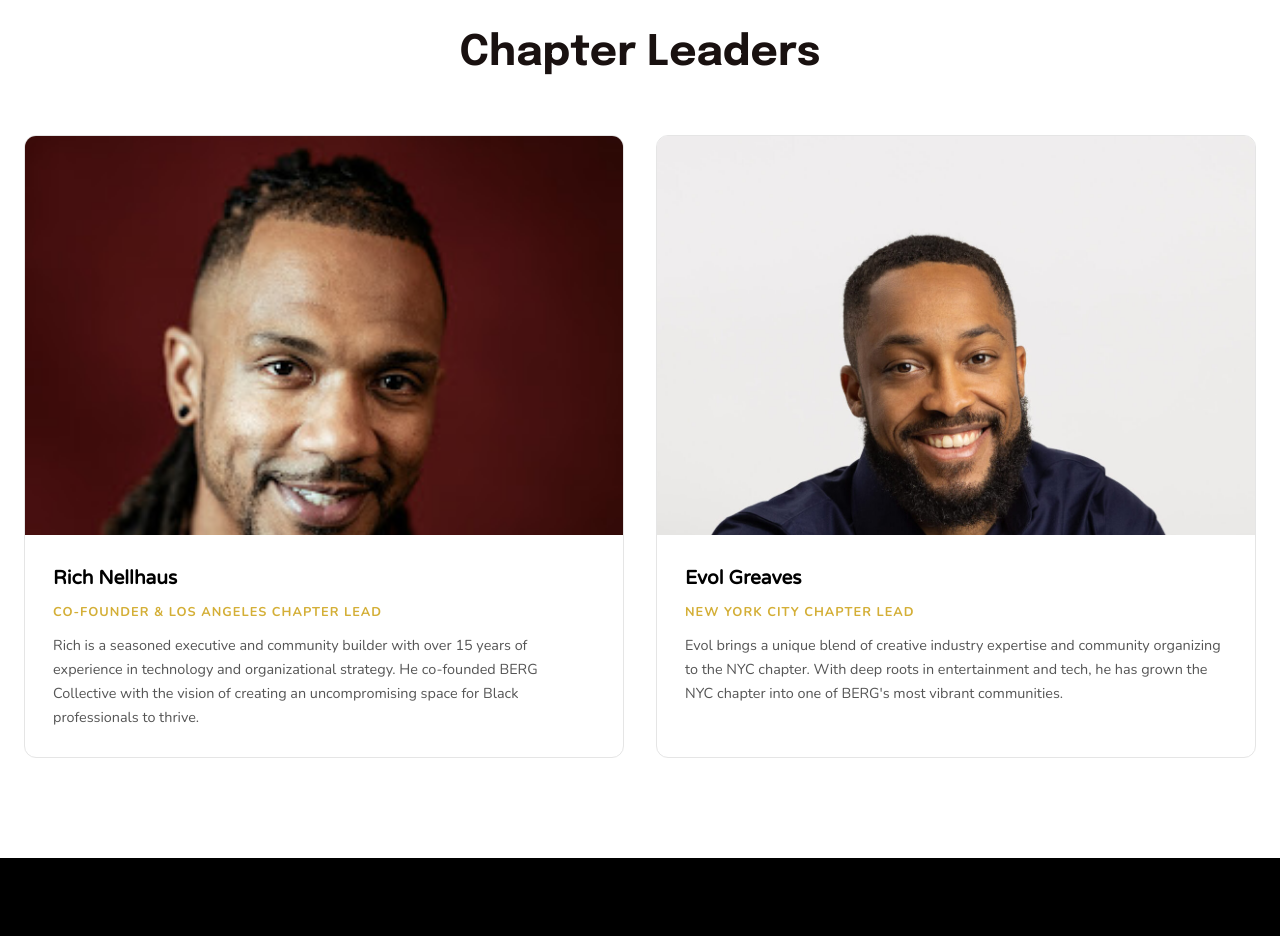
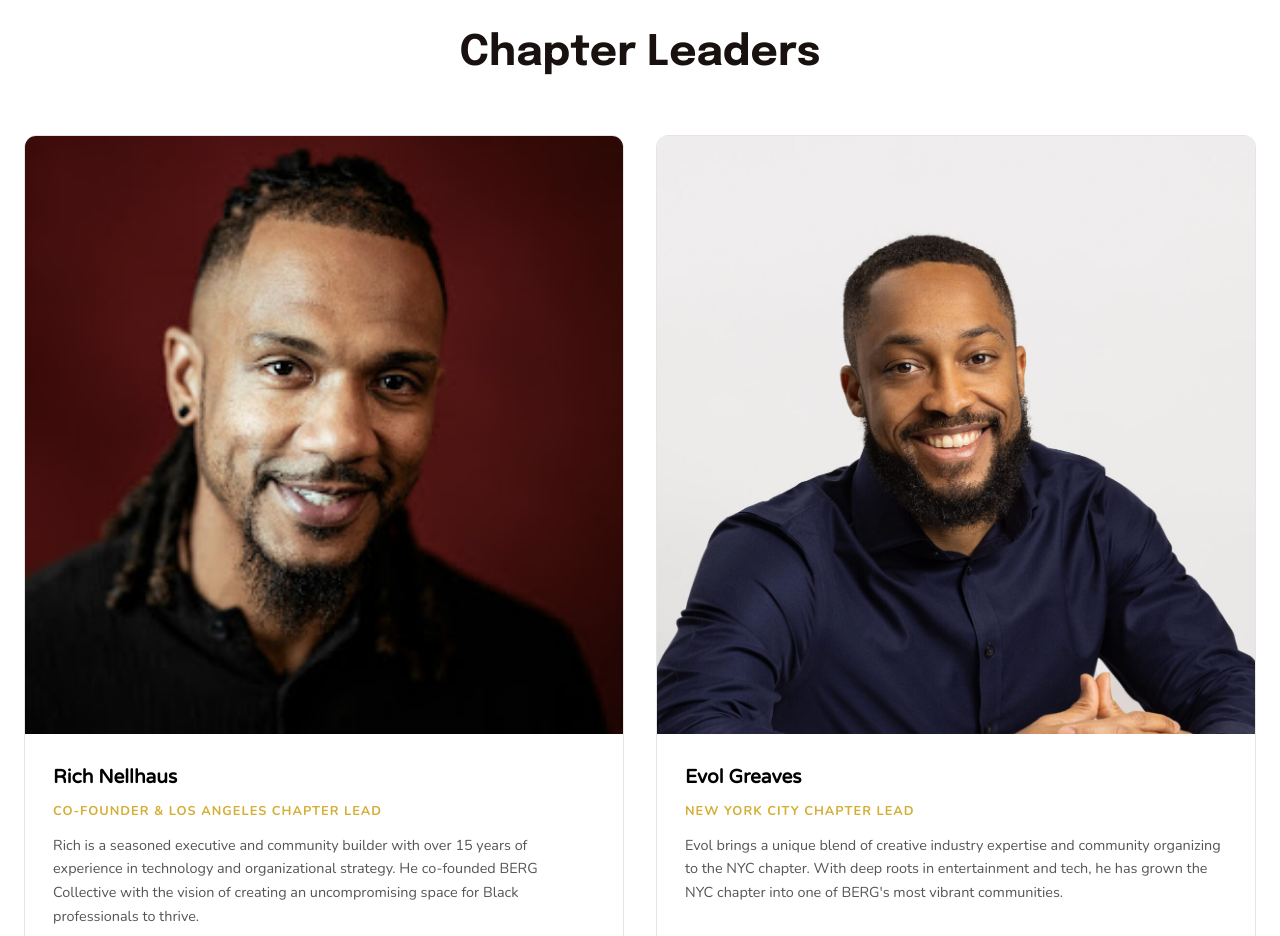
Before and after one commit to rnellhaus/berg-collective, a React (Vite) app: page /about in a window 1280 px wide. Shown: the part 2260-3196 px from the top of the page. Built offline with nearby package versions, Linux system fonts and the light colour scheme.

Commit message:
fix: chapter lead headshots — use 1:1 square crop to show full heads
Changed from 3:2 landscape ratio (cutting off heads) to 1:1 square
with object-position: center top for uniform, head-friendly framing.

Co-Authored-By: Claude Opus 4.6 (1M context) <noreply@anthropic.com>

```diff
--- a/src/pages/AboutPage/AboutPage.module.css
+++ b/src/pages/AboutPage/AboutPage.module.css
@@ -242,7 +242,7 @@
 }
 
 .leaderImageWrap {
-  aspect-ratio: 3 / 2;
+  aspect-ratio: 1 / 1;
   overflow: hidden;
 }
 
@@ -250,7 +250,7 @@
   width: 100%;
   height: 100%;
   object-fit: cover;
-  object-position: top;
+  object-position: center top;
   display: block;
   transition: transform 0.3s ease;
 }
```
